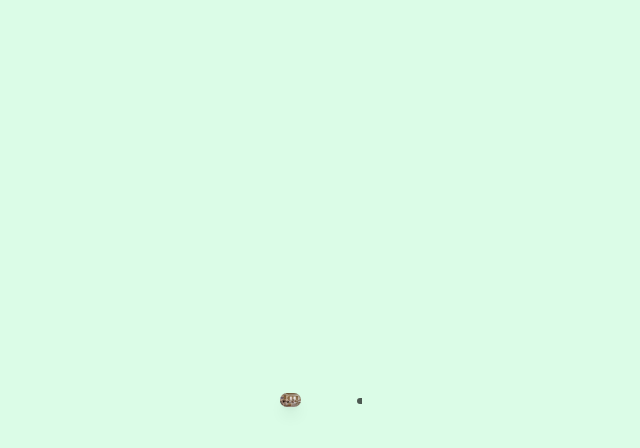
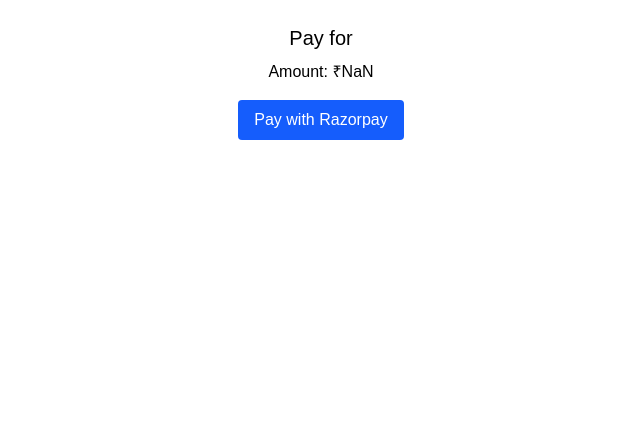
Before and after one commit to DevToStack/hall-module, a Next.js app: page /payment in a window 1280 px wide. Shown: the top 448 px of the page, without its empty margins (319-959 px from the left). Built offline with nearby package versions, Linux system fonts and the light colour scheme.

Commit message:
payment added

```diff
--- a/app/api/booking/route.js
+++ b/app/api/booking/route.js
@@ -0,0 +1,33 @@
+// app/api/booking/route.js
+import { NextResponse } from 'next/server';
+import pool from '@/lib/db';
+
+export async function POST(request) {
+    try {
+        const body = await request.json();
+        const { user_id, apartment_id, start_date, end_date, price, package_title } = body;
+
+        const connection = await pool.getConnection();
+
+        // Insert into bookings
+        await connection.query(
+            `INSERT INTO bookings (user_id, apartment_id, start_date, end_date, status)
+       VALUES (?, ?, ?, ?, ?)`,
+            [user_id, apartment_id, start_date, end_date, 'pending']
+        );
+
+        // Insert into payments
+        await connection.query(
+            `INSERT INTO payments (booking_id, amount, status, method)
+       VALUES (LAST_INSERT_ID(), ?, 'paid', ?)`,
+            [price, package_title || 'manual']
+        );
+
+        connection.release();
+
+        return NextResponse.json({ message: 'Booking successful' }, { status: 201 });
+    } catch (error) {
+        console.error('Booking error:', error);
+        return NextResponse.json({ message: error.message }, { status: 500 });
+    }
+}
--- /dev/null
+++ b/app/api/create-order/route.js
@@ -0,0 +1,31 @@
+// app/api/create-order/route.js
+
+import Razorpay from "razorpay";
+import { NextResponse } from "next/server";
+
+const razorpay = new Razorpay({
+    key_id: process.env.RAZORPAY_KEY_ID,           // Should be your test key, like rzp_test_...
+    key_secret: process.env.RAZORPAY_KEY_SECRET,   // Secret from Razorpay test dashboard
+});
+
+export async function POST(req) {
+    try {
+        const body = await req.json();
+        const amount = Number(body.amount); // Ensure it's a number
+
+        if (!amount || amount <= 0) {
+            return NextResponse.json({ error: "Invalid amount" }, { status: 400 });
+        }
+
+        const order = await razorpay.orders.create({
+            amount: amount * 100, // Razorpay expects amount in paise
+            currency: "INR",
+            receipt: `receipt_${Date.now()}`,
+        });
+
+        return NextResponse.json({ order });
+    } catch (err) {
+        console.error("Razorpay Order Error:", err);
+        return NextResponse.json({ error: err.message }, { status: 500 });
+    }
+}
--- a/app/api/payment/route.js
+++ b/app/api/payment/route.js
@@ -0,0 +1,51 @@
+'use client';
+import { useSearchParams } from 'next/navigation';
+import { useState } from 'react';
+
+export default function PaymentPage() {
+    const searchParams = useSearchParams();
+    const title = searchParams.get('title');
+    const price = searchParams.get('price');
+    const [isProcessing, setIsProcessing] = useState(false);
+
+    const handlePayment = async () => {
+        setIsProcessing(true);
+        const user_id = 1; // replace with session user id
+        const apartment_id = 1;
+        const start_date = new Date().toISOString().slice(0, 10);
+        const end_date = new Date(Date.now() + 86400000).toISOString().slice(0, 10);
+
+        const res = await fetch('/api/book', {
+            method: 'POST',
+            headers: { 'Content-Type': 'application/json' },
+            body: JSON.stringify({
+                user_id,
+                apartment_id,
+                start_date,
+                end_date,
+                price: parseInt(price),
+                package_title: title,
+            }),
+        });
+
+        const data = await res.json();
+        alert(data.message);
+        setIsProcessing(false);
+    };
+
+    return (
+        <div className="max-w-xl mx-auto p-8 mt-10 border shadow rounded">
+            <h1 className="text-2xl font-bold mb-4">Confirm Payment</h1>
+            <p className="mb-2">Package: <strong>{title}</strong></p>
+            <p className="mb-4">Total Price: <strong>₹{price}</strong></p>
+
+            <button
+                onClick={handlePayment}
+                className="bg-green-600 text-white px-4 py-2 rounded hover:bg-green-700 disabled:opacity-50"
+                disabled={isProcessing}
+            >
+                {isProcessing ? 'Processing...' : 'Pay & Confirm Booking'}
+            </button>
+        </div>
+    );
+}
--- a/app/payment/page.js
+++ b/app/payment/page.js
@@ -1,11 +1,81 @@
-'use client'
-import GallerySection from "@/components/galery1";
-import { useState } from "react";
+'use client';
+import { useSearchParams } from 'next/navigation';
+import { useState } from 'react';
 
 export default function PaymentPage() {
+    const [loading, setLoading] = useState(false);
+    const searchParams = useSearchParams();
+
+    const title = searchParams.get('title');
+    const price = parseInt(searchParams.get('price'));
+
+    const loadRazorpayScript = () =>
+        new Promise((resolve) => {
+            const script = document.createElement('script');
+            script.src = 'https://checkout.razorpay.com/v1/checkout.js';
+            script.onload = () => resolve(true);
+            script.onerror = () => resolve(false);
+            document.body.appendChild(script);
+        });
+
+    const handlePayment = async () => {
+        setLoading(true);
+
+        const res = await fetch('/api/create-order', {
+            method: 'POST',
+            headers: { 'Content-Type': 'application/json' },
+            body: JSON.stringify({ amount: price }),
+        });
+
+        const { order } = await res.json();
+        const ok = await loadRazorpayScript();
+        if (!ok) return alert('Razorpay SDK load failed');
+
+        const options = {
+            key: process.env.NEXT_PUBLIC_RAZORPAY_KEY_ID,
+            amount: order.amount,
+            currency: 'INR',
+            name: 'Booking Payment',
+            description: title,
+            order_id: order.id,
+            handler: async function (response) {
+                // Replace with real values
+                const bookingRes = await fetch('/api/booking', {
+                    method: 'POST',
+                    headers: { 'Content-Type': 'application/json' },
+                    body: JSON.stringify({
+                        user_id: 1,
+                        apartment_id: 1,
+                        start_date: '2025-07-25',
+                        end_date: '2025-07-26',
+                        price,
+                        package_title: title,
+                        razorpay_payment_id: response.razorpay_payment_id,
+                    }),
+                });
+
+                const result = await bookingRes.json();
+                alert(result.message);
+            },
+            prefill: {
+                name: 'Test User',
+                email: 'test@example.com',
+                contact: '9999999999',
+            },
+        };
+
+        const rzp = new window.Razorpay(options);
+        rzp.open();
+        setLoading(false);
+    };
+
     return (
-        <div className="min-h-screen flex items-center justify-center bg-green-100">
-            <GallerySection />
+        <div className="p-6 text-center">
+            <h1 className="text-xl mb-2">Pay for {title}</h1>
+            <p className="mb-4">Amount: ₹{price}</p>
+            <button onClick={handlePayment} disabled={loading} className="bg-blue-600 text-white px-4 py-2 rounded">
+                {loading ? 'Processing...' : 'Pay with Razorpay'}
+            </button>
         </div>
     );
 }
--- a/components/Price.js
+++ b/components/Price.js
@@ -1,3 +1,7 @@
+import { useRouter } from 'next/navigation';
+
+
+
 const plans = [
     {
         title: "Basic Package",
@@ -38,6 +42,12 @@
 ];
 
 const PricingSection = () => {
+    const router = useRouter();
+
+
+    const handleBook = (plan) => {
+        router.push(`/payment?title=${encodeURIComponent(plan.title)}&price=${plan.price.replace(/[₹,]/g, '')}`);
+    };
     return (
         <section className="bg-white py-16" id="pricing">
             <div className="max-w-7xl mx-auto px-4 text-center">
@@ -60,9 +70,11 @@
                                     <li key={i}>✓ {feature}</li>
                                 ))}
                             </ul>
-                            <button className="bg-blue-600 text-white px-6 py-2 rounded-full hover:bg-blue-700 transition">
-                                Book Now
-                            </button>
+                            <button onClick={() => handleBook(plan)} className="bg-blue-600 text-white px-6 py-2 rounded-full hover:bg-blue-700 transition">
+                            Book Now
+                        </button>
+
+
                         </div>
                     ))}
                 </div>
--- a/package.json
+++ b/package.json
@@ -15,10 +15,12 @@
     "@fortawesome/free-solid-svg-icons": "^6.7.2",
     "@fortawesome/react-fontawesome": "^0.2.2",
     "clsx": "^2.1.1",
+    "crypto": "^1.0.1",
     "framer-motion": "^12.23.6",
     "mysql2": "^3.14.2",
     "next": "15.3.5",
     "next-auth": "^4.24.11",
+    "razorpay": "^2.9.6",
     "react": "^19.0.0",
     "react-dom": "^19.0.0",
     "react-slick": "^0.30.3",
```
Also changed, not shown: 1 other file (tests, documents, lock files or other folders).
